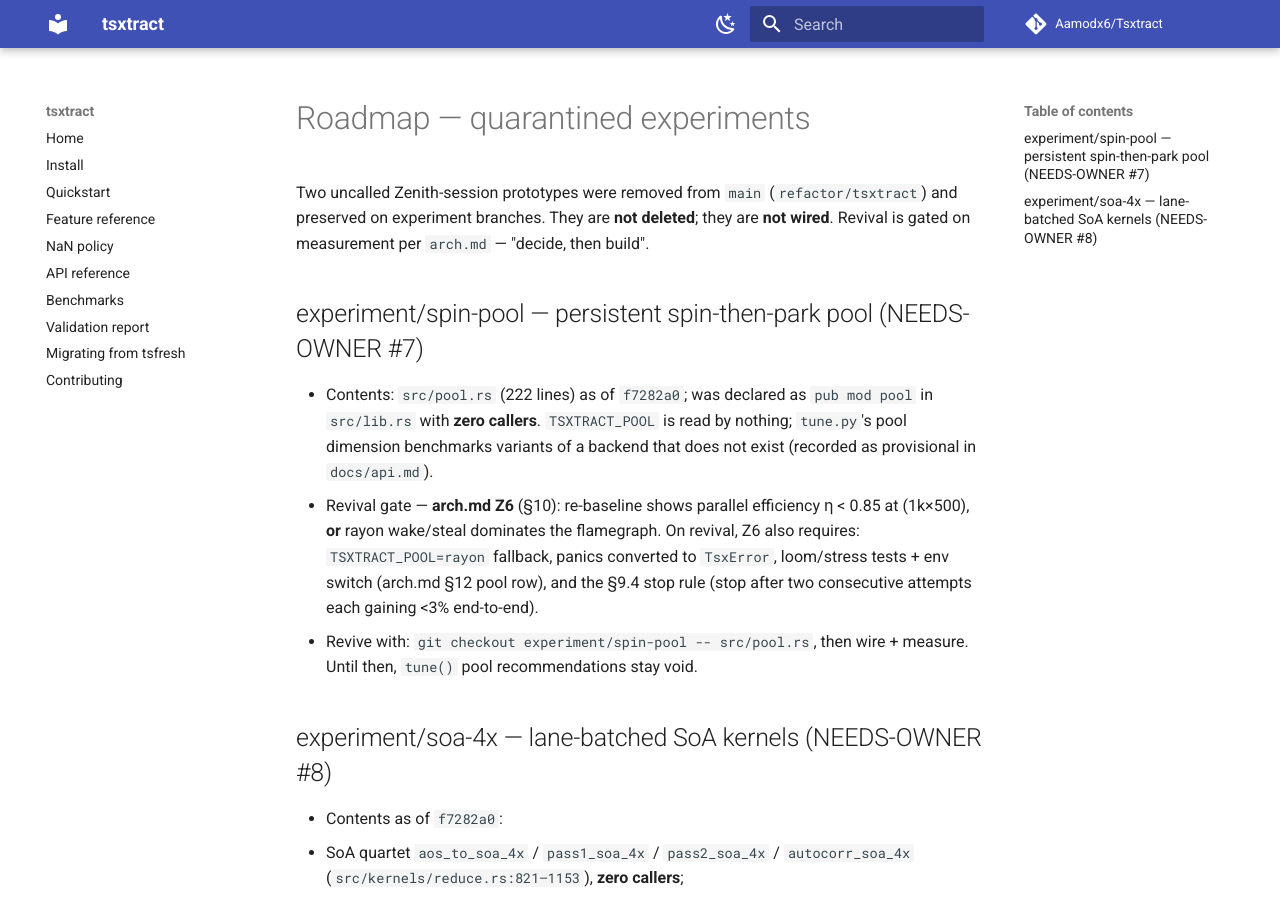
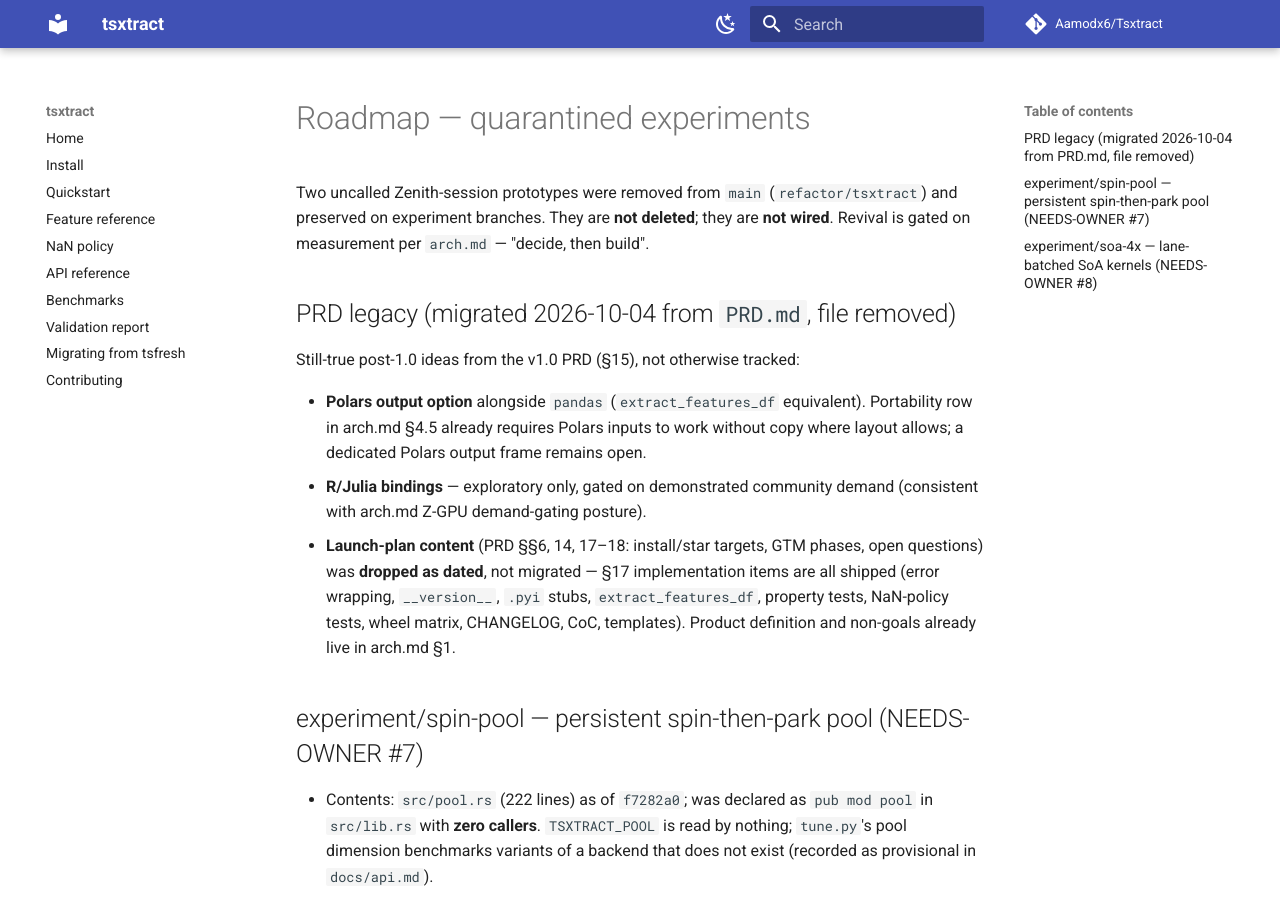
Before and after one commit to Aamodx6/Kymora, an MkDocs documentation site: the page built from docs/ROADMAP.md, in a window 1280 px wide and 900 px high. Built offline with MkDocs 1.6.1 and Material for MkDocs 9.7.7, drawn with Linux system fonts in a browser that asks for light colours; comment, search, counter and statistics services are not loaded.

Commit message:
docs(rename-kymora): migrate still-true PRD items to ROADMAP

```diff
--- a/docs/ROADMAP.md
+++ b/docs/ROADMAP.md
@@ -4,6 +4,23 @@ Two uncalled Zenith-session prototypes were removed from `main`
 (`refactor/tsxtract`) and preserved on experiment branches. They are **not
 deleted**; they are **not wired**. Revival is gated on measurement per
 `arch.md` — "decide, then build".
+
+## PRD legacy (migrated 2026-10-04 from `PRD.md`, file removed)
+
+Still-true post-1.0 ideas from the v1.0 PRD (§15), not otherwise tracked:
+
+- **Polars output option** alongside `pandas` (`extract_features_df`
+  equivalent). Portability row in arch.md §4.5 already requires Polars
+  inputs to work without copy where layout allows; a dedicated Polars
+  output frame remains open.
+- **R/Julia bindings** — exploratory only, gated on demonstrated community
+  demand (consistent with arch.md Z-GPU demand-gating posture).
+- **Launch-plan content** (PRD §§6, 14, 17–18: install/star targets, GTM
+  phases, open questions) was **dropped as dated**, not migrated — §17
+  implementation items are all shipped (error wrapping, `__version__`,
+  `.pyi` stubs, `extract_features_df`, property tests, NaN-policy tests,
+  wheel matrix, CHANGELOG, CoC, templates). Product definition and
+  non-goals already live in arch.md §1.
 
 ## experiment/spin-pool — persistent spin-then-park pool (NEEDS-OWNER #7)
 
```
